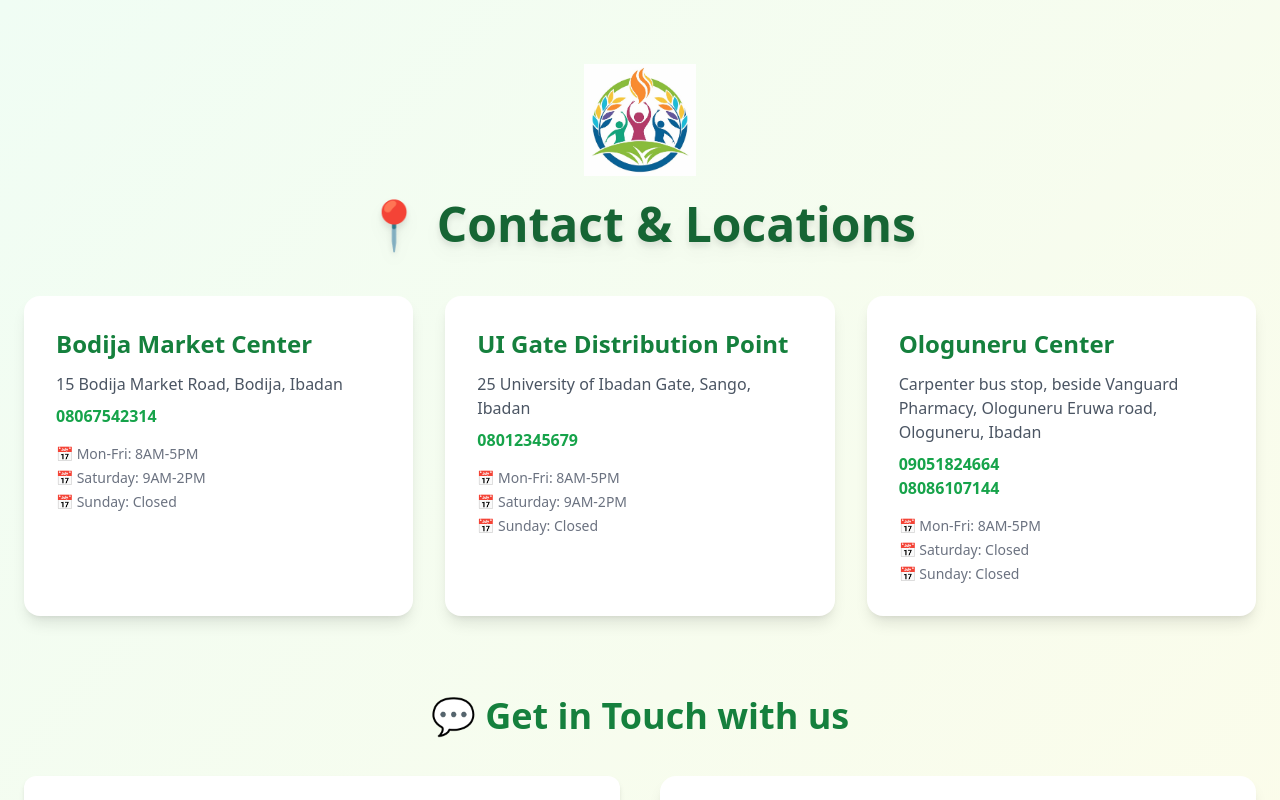
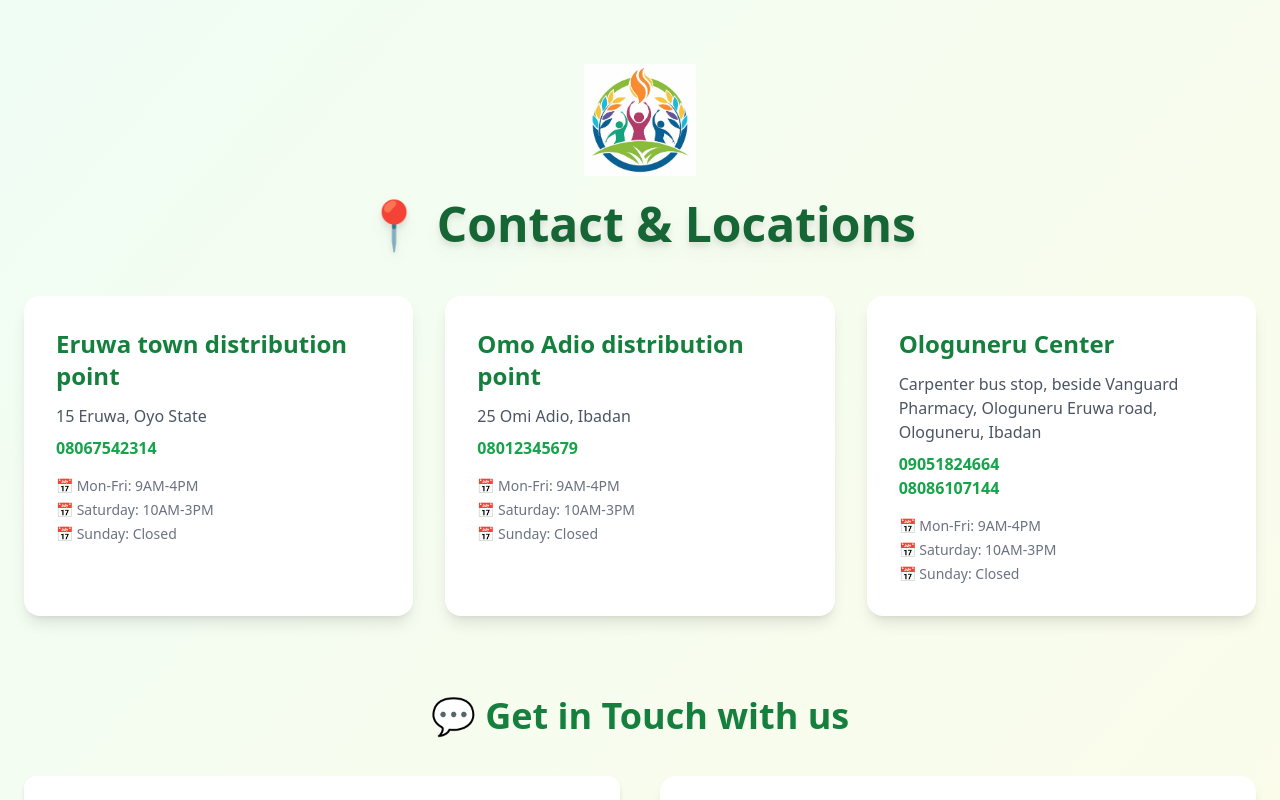
Before and after one commit to emee144/remi-foundation, a Next.js app: page /contact in a window 1280 px wide. Shown: the top 800 px of the page. Built offline with nearby package versions, Linux system fonts and the light colour scheme.

Commit message:
contact update

```diff
--- a/src/app/contact/page.js
+++ b/src/app/contact/page.js
@@ -6,22 +6,22 @@ import Image from "next/image";
 export default function ContactPage() {
   const centers = [
     {
-      title: "Bodija Market Center",
-      address: "15 Bodija Market Road, Bodija, Ibadan",
+      title: "Eruwa town distribution point",
+      address: "15 Eruwa, Oyo State",
       phone: ["08067542314"],
-      hours: ["Mon-Fri: 8AM-5PM", "Saturday: 9AM-2PM", "Sunday: Closed"],
+      hours: ["Mon-Fri: 9AM-4PM", "Saturday: 10AM-3PM", "Sunday: Closed"],
     },
     {
-      title: "UI Gate Distribution Point",
-      address: "25 University of Ibadan Gate, Sango, Ibadan",
+      title: "Omo Adio distribution point",
+      address: "25 Omi Adio, Ibadan",
       phone: ["08012345679"],
-      hours: ["Mon-Fri: 8AM-5PM", "Saturday: 9AM-2PM", "Sunday: Closed"],
+      hours: ["Mon-Fri: 9AM-4PM", "Saturday: 10AM-3PM", "Sunday: Closed"],
     },
     {
       title: "Ologuneru Center",
       address: "Carpenter bus stop, beside Vanguard Pharmacy, Ologuneru Eruwa road, Ologuneru, Ibadan",
       phone: ["09051824664", "08086107144"],
-      hours: ["Mon-Fri: 8AM-5PM", "Saturday: Closed", "Sunday: Closed"],
+      hours: ["Mon-Fri: 9AM-4PM", "Saturday: 10AM-3PM", "Sunday: Closed"],
     },
   ];
 
@@ -78,7 +78,7 @@ export default function ContactPage() {
               📞 Phone Support
             </h3>
             <p className="text-green-700 font-bold text-2xl flex items-center gap-2">
-              +234 806 754 2198
+              09051824664
             </p>
             <p className="text-sm text-gray-500">Mon-Fri 8AM-5PM</p>
           </div>
```
